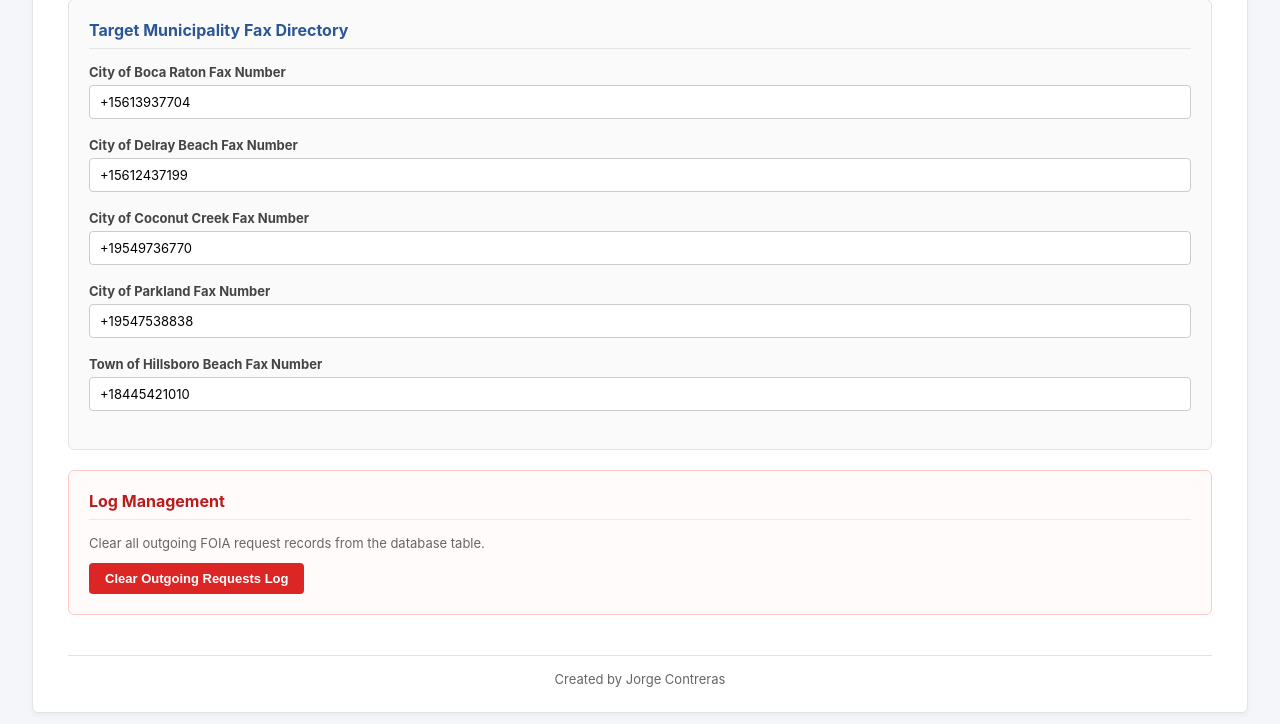
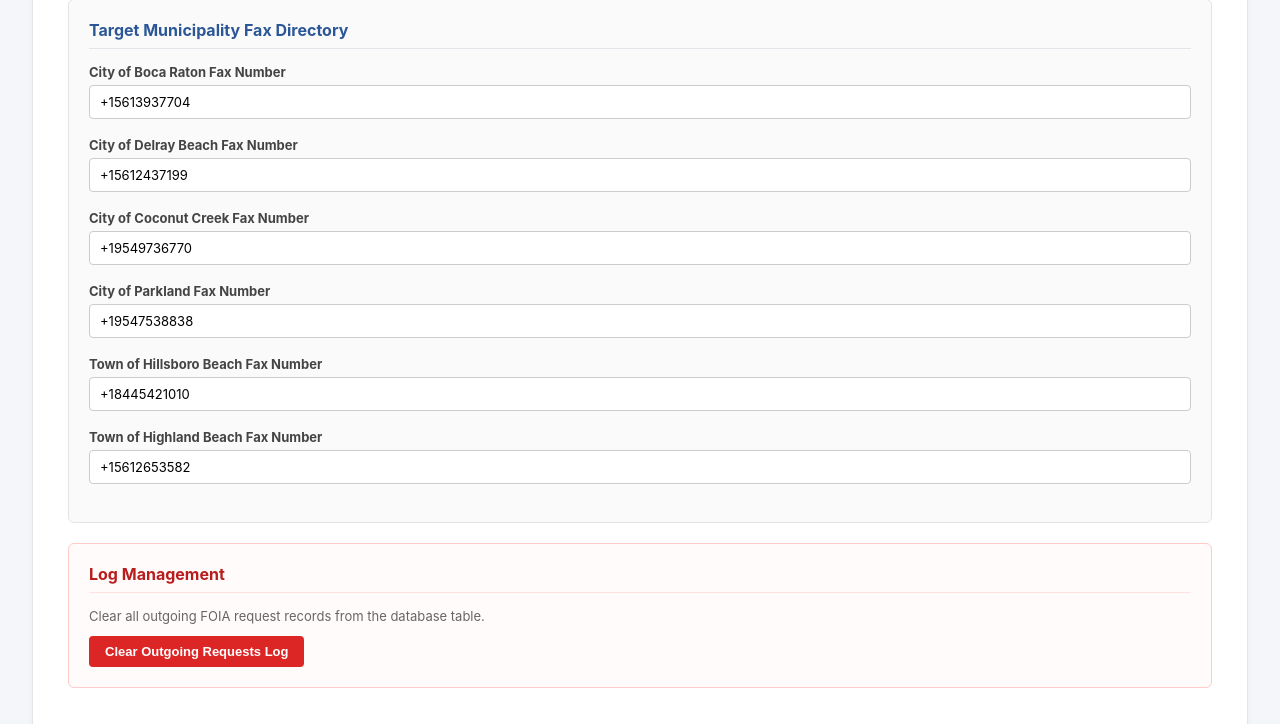
Before and after one commit to JorgeJoseContreras/boca-raton-foia-bot, a Flask app: page /settings in a window 1280 px wide. Shown: the part 1223-1947 px from the top of the page. Run offline with Flask 3, Linux system fonts and the light colour scheme; data comes from the database, SQL or seed files in the repository; some libraries are stand-ins or nearby versions.

Commit message:
Add Town of Highland Beach with fax dispatch (+15612653582) and custodian email (hbpublicrecords@highlandbeach.us)

```diff
--- a/app.py
+++ b/app.py
@@ -84,7 +84,7 @@ def settings_page():
     all_keys = [
         "use_gemini_ai", "foia_template", "start_date_days_ago", "delray_dept", "delray_record_type", "schedule_frequency",
         "telnyx_fax_number", "telnyx_connection_id", "telnyx_api_key",
-        "fax_boca_raton", "fax_delray_beach", "fax_coconut_creek", "fax_parkland", "fax_hillsboro_beach"
+        "fax_boca_raton", "fax_delray_beach", "fax_coconut_creek", "fax_parkland", "fax_hillsboro_beach", "fax_highland_beach"
     ]
     settings = {k: get_setting(k, "") for k in all_keys}
     return render_template("settings.html", settings=settings)
@@ -135,13 +135,13 @@ def trigger_single_request():
         return jsonify({"status": "error", "message": "city_name required"}), 400
 
     def task():
-        if city_name == "Town of Hillsboro Beach":
-            fax_num = get_setting("fax_hillsboro_beach", "+18445421010")
+        target = next((m for m in TARGET_MUNICIPALITIES if m["name"] == city_name), None)
+        if target and target.get("type") == "fax":
+            from fax_engine import get_city_fax_number
+            fax_num = get_city_fax_number(city_name) or target["email"]
             send_single_foia_fax(city_name, target_fax_number=fax_num)
-        else:
-            target = next((m for m in TARGET_MUNICIPALITIES if m["name"] == city_name), None)
-            if target:
-                send_single_foia_email(city_name, target["email"])
+        elif target:
+            send_single_foia_email(city_name, target["email"])
 
     thread = threading.Thread(target=task)
     thread.start()
--- a/database.py
+++ b/database.py
@@ -79,6 +79,7 @@ def init_db():
         "fax_coconut_creek": "+19549736770",
         "fax_parkland": "+19547538838",
         "fax_hillsboro_beach": "+18445421010",
+        "fax_highland_beach": "+15612653582",
         "telnyx_fax_number": "+17624752325"
     }
 
--- a/email_engine.py
+++ b/email_engine.py
@@ -18,7 +18,8 @@ TARGET_MUNICIPALITIES = [
     {"name": "City of Delray Beach", "email": "cityclerk@mydelraybeach.com", "type": "email"},
     {"name": "City of Coconut Creek", "email": "publicrecords@coconutcreek.net", "type": "email"},
     {"name": "City of Parkland", "email": "amorales@cityofparkland.org", "type": "email"},
-    {"name": "Town of Hillsboro Beach", "email": "+18445421010", "type": "fax"}
+    {"name": "Town of Hillsboro Beach", "email": "+18445421010", "type": "fax"},
+    {"name": "Town of Highland Beach", "email": "+15612653582", "custodian_email": "hbpublicrecords@highlandbeach.us", "type": "fax"}
 ]
 
 def send_telegram_notification(message):
@@ -168,8 +169,9 @@ def send_all_foia_requests(custom_drafts=None):
             custom_sub = custom_drafts[city].get("subject")
             custom_bdy = custom_drafts[city].get("body")
 
-        if city == "Town of Hillsboro Beach" or dispatch_type == "fax":
-            fax_num = get_setting("fax_hillsboro_beach", "+18445421010")
+        if dispatch_type == "fax":
+            from fax_engine import get_city_fax_number
+            fax_num = get_city_fax_number(city) or addr
             res = send_single_foia_fax(city, target_fax_number=fax_num, custom_subject=custom_sub, custom_body=custom_bdy)
         else:
             res = send_single_foia_email(city, addr, custom_subject=custom_sub, custom_body=custom_bdy)
--- a/fax_engine.py
+++ b/fax_engine.py
@@ -21,7 +21,8 @@ CITY_FAX_MAPPING = {
     "City of Delray Beach": "fax_delray_beach",
     "City of Coconut Creek": "fax_coconut_creek",
     "City of Parkland": "fax_parkland",
-    "Town of Hillsboro Beach": "fax_hillsboro_beach"
+    "Town of Hillsboro Beach": "fax_hillsboro_beach",
+    "Town of Highland Beach": "fax_highland_beach"
 }
 
 def get_city_fax_number(city_name):
@@ -36,7 +37,8 @@ def get_city_fax_number(city_name):
         "City of Delray Beach": "+15612437199",
         "City of Coconut Creek": "+19549736770",
         "City of Parkland": "+19547538838",
-        "Town of Hillsboro Beach": "+18445421010"
+        "Town of Hillsboro Beach": "+18445421010",
+        "Town of Highland Beach": "+15612653582"
     }
     return defaults.get(city_name, "")
 
@@ -194,7 +196,8 @@ def generate_foia_pdf(subject, body, output_path):
 
     # Date & Reference Header
     formatted_date = time.strftime("%B %d, %Y")
-    story.append(Paragraph(f"<b>Date:</b> {formatted_date}<br/><b>Transmission Type:</b> Official Public Records Request (Fax)", header_style))
+    sender_email = os.getenv("SENDER_EMAIL", "jorge.properties.123@gmail.com")
+    story.append(Paragraph(f"<b>Date:</b> {formatted_date}<br/><b>Transmission Type:</b> Official Public Records Request (Fax)<br/><b>Reply Email Address:</b> <b>{sender_email}</b>", header_style))
     story.append(Spacer(1, 10))
 
     # Body Content (split by newlines into paragraphs)
--- a/templates/settings.html
+++ b/templates/settings.html
@@ -272,6 +272,10 @@
                 <label for="faxHillsboroBeach">Town of Hillsboro Beach Fax Number</label>
                 <input type="text" id="faxHillsboroBeach" value="{{ settings.fax_hillsboro_beach or '+18445421010' }}">
             </div>
+            <div class="form-group">
+                <label for="faxHighlandBeach">Town of Highland Beach Fax Number</label>
+                <input type="text" id="faxHighlandBeach" value="{{ settings.fax_highland_beach or '+15612653582' }}">
+            </div>
         </div>
 
         <div class="card" style="border-color: #fecaca; background: #fffbfb;">
@@ -325,6 +329,7 @@
             const fax_coconut = document.getElementById('faxCoconutCreek').value;
             const fax_parkland = document.getElementById('faxParkland').value;
             const fax_hillsboro = document.getElementById('faxHillsboroBeach').value;
+            const fax_highland = document.getElementById('faxHighlandBeach').value;
 
             try {
                 const res = await fetch('/api/settings', {
@@ -343,7 +348,8 @@
                         fax_delray_beach: fax_delray,
                         fax_coconut_creek: fax_coconut,
                         fax_parkland: fax_parkland,
-                        fax_hillsboro_beach: fax_hillsboro
+                        fax_hillsboro_beach: fax_hillsboro,
+                        fax_highland_beach: fax_highland
                     })
                 });
                 const data = await res.json();
```
Also changed, not shown: templates/index.html (+15 -7 lines).
